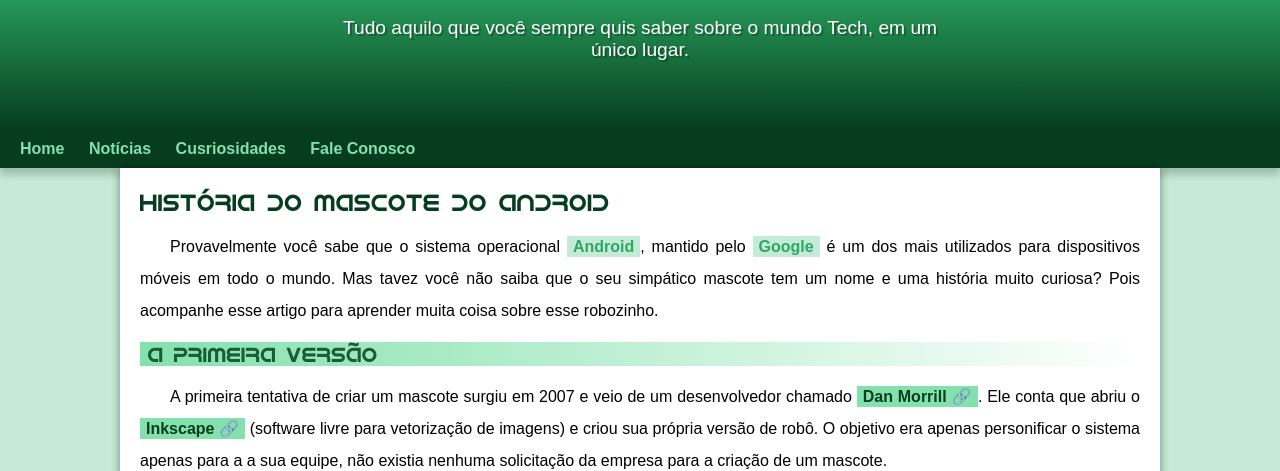
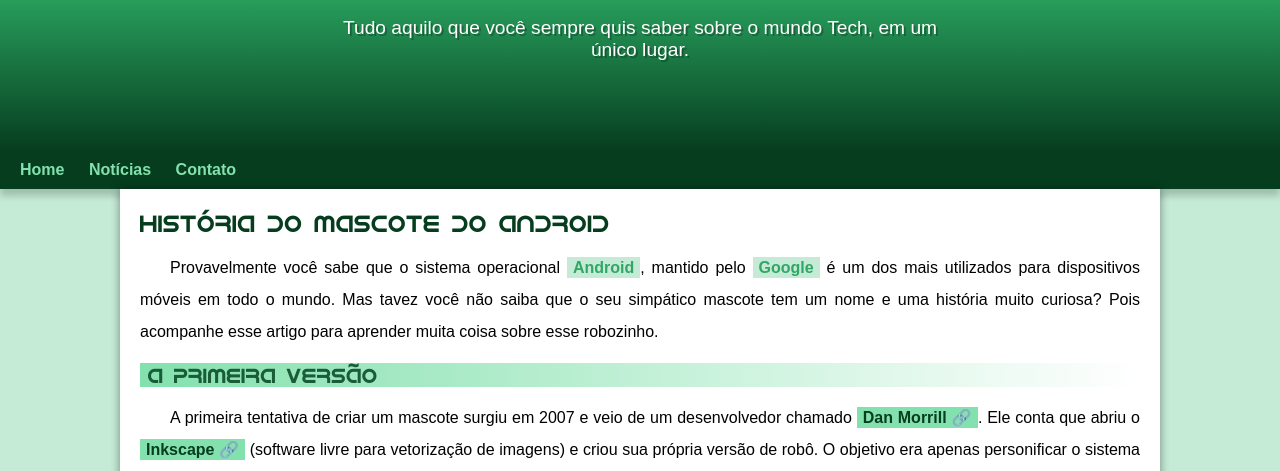
Before and after one commit to lilianeredecopa/projeto-android, a plain HTML site: page index.html in a window 1280 px wide. Shown: the part 100-571 px from the top of the page. Drawn offline with Linux system fonts and the light colour scheme; files whose address does not match are found by name.

Commit message:
problema de padding resolvido

```diff
--- a/estilo/style.css
+++ b/estilo/style.css
@@ -55,7 +55,7 @@ header> p{
     padding-right: 10px;
     padding-left: 10px;
     margin: auto;
-    margin-bottom: 20px;
+    padding-bottom: 50px;
     text-shadow: 2px 2px 0px rgba(0, 0, 0, 0.267);
 
 
--- a/index.html
+++ b/index.html
@@ -21,8 +21,7 @@
      <nav>
       <a href="#">Home</a>
       <a href="#">Notícias</a>
-      <a href="#">Cusriosidades</a>
-      <a href="#">Fale Conosco</a>
+      <a href="#">Contato</a>
      </nav>
      <main>
         <article>
```
